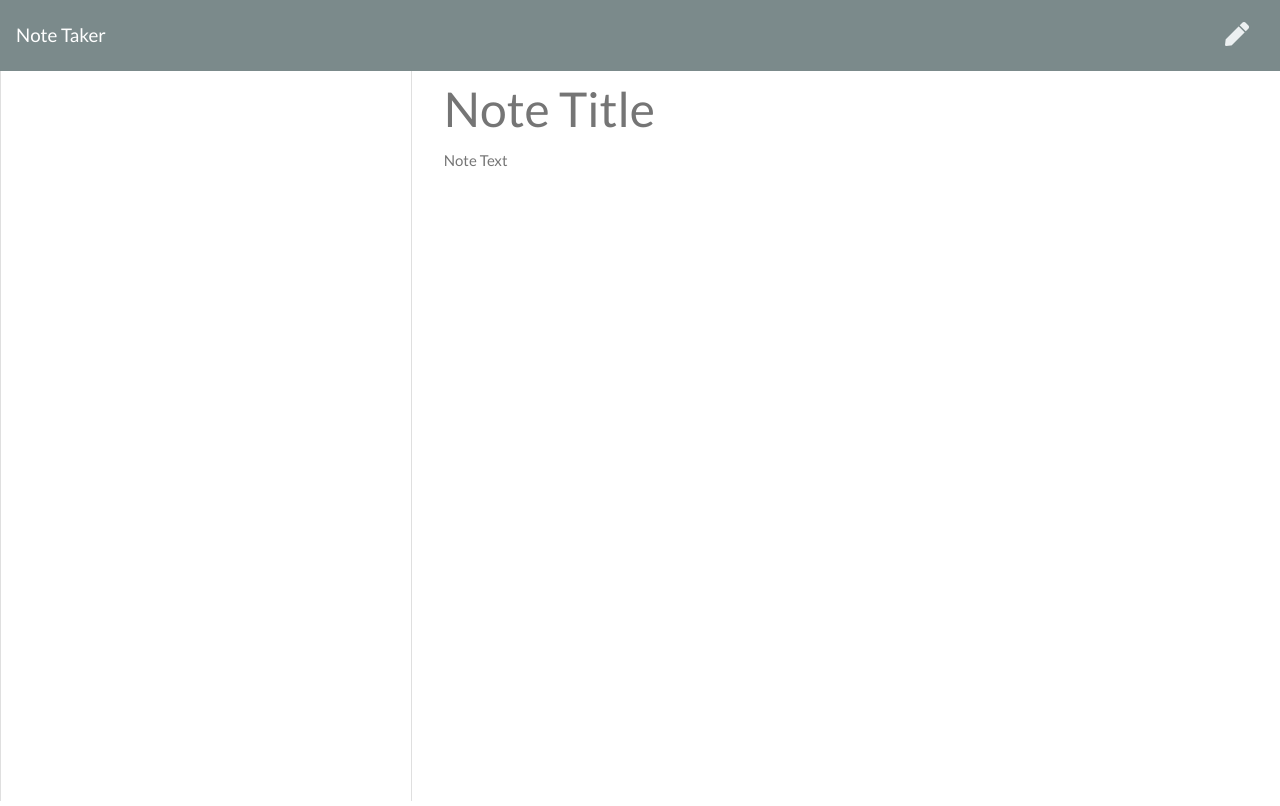
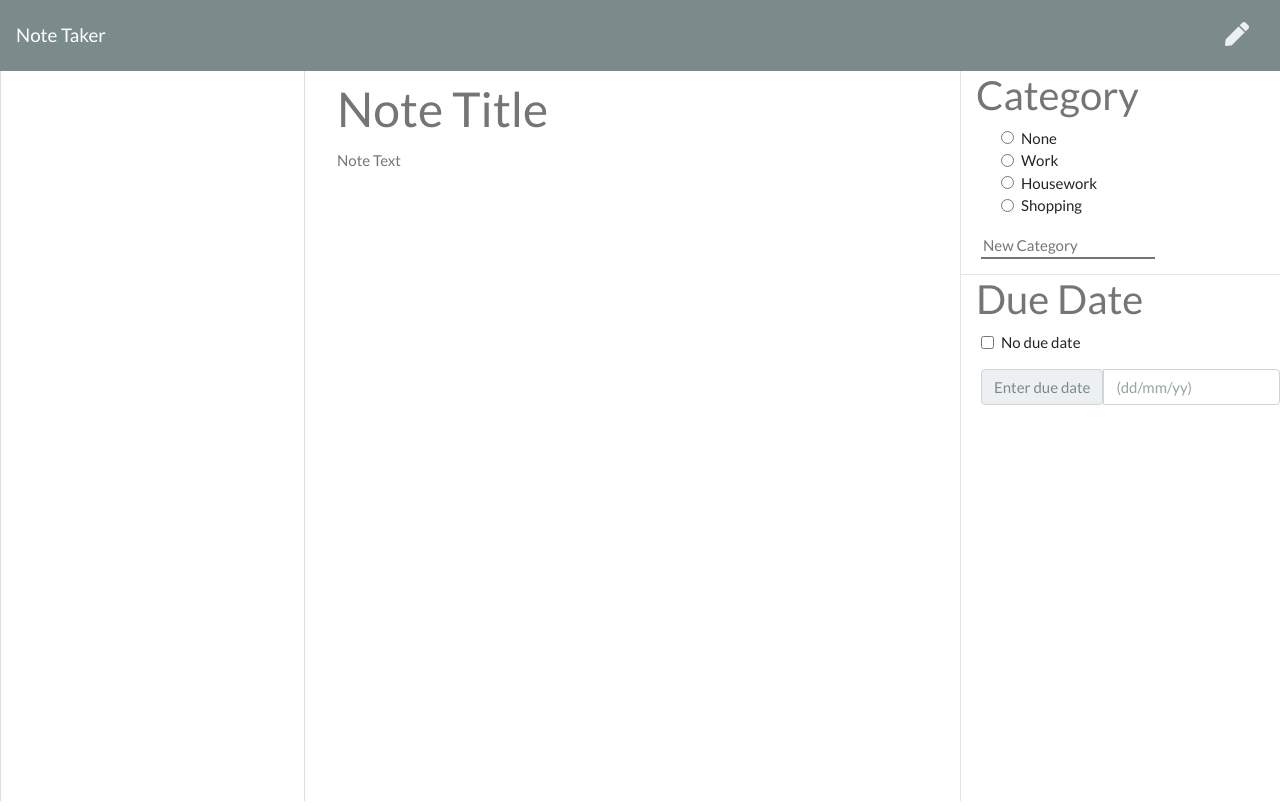
Before and after one commit to lbalbrecht/lba-note-taker, a website: page public/notes.html in a window 1280 px wide. Drawn offline with nearby package versions, Linux system fonts and the light colour scheme; no server answers.

Commit message:
added category and due date sections to page

```diff
--- a/public/assets/css/style.css
+++ b/public/assets/css/style.css
@@ -68,3 +68,42 @@ html, body {
   padding: 20px;
   cursor: pointer;
 }
+
+#note-info {
+  padding-left: 15px;
+  border-left-style: solid;
+  border-left-width: 1px;
+  border-left-color: #e4e4e4;
+}
+
+#note-info h2 {
+  text-indent: 15px;
+  color: #757575;
+}
+
+.info-row {
+  padding-bottom: 15px;
+  border-bottom-style: solid;
+  border-bottom-width: 1px;
+  border-bottom-color: #e4e4e4;
+}
+
+#radios {
+  list-style: none;
+}
+
+#new-cat-row {
+  padding-left: 20px;
+
+}
+
+.new-category {
+  border-top-style: none;
+  border-left-style: none;
+  border-right-style: none;
+}
+
+#date-check, #due-date {
+  padding-left: 20px;
+  padding-bottom: 15px;
+}
--- a/public/assets/js/index.js
+++ b/public/assets/js/index.js
@@ -3,6 +3,7 @@ let noteText;
 let saveNoteBtn;
 let newNoteBtn;
 let noteList;
+let radios;
 
 if (window.location.pathname === '/notes') {
   noteTitle = document.querySelector('.note-title');
@@ -10,6 +11,7 @@ if (window.location.pathname === '/notes') {
   saveNoteBtn = document.querySelector('.save-note');
   newNoteBtn = document.querySelector('.new-note');
   noteList = document.querySelectorAll('.list-container .list-group');
+  radios = document.querySelectorAll(".form-check-input");
 }
 
 // Show an element
@@ -184,4 +186,13 @@ if (window.location.pathname === '/notes') {
   noteText.addEventListener('keyup', handleRenderSaveBtn);
 }
 
+// Disable the categories if there is no text in the active note
+// const disableRadios =() => {
+  if (!activeNote.title && !activeNote.text) {
+    radios.setAttribute("disabled", "");
+  } else {
+    radios.setAttribute("disabled", false);
+  }
+// }
+
 getAndRenderNotes();
--- a/public/notes.html
+++ b/public/notes.html
@@ -23,15 +23,83 @@
   </nav>
   <div class="container-fluid">
     <div class="row">
-      <div class="col-4 list-container">
+      <div class="col-3 list-container">
         <div class="card">
           <ul class="list-group">
           </ul>
         </div>
       </div>
-      <div class="col-8">
+      <div class="col-6">
         <input class="note-title" placeholder="Note Title" maxlength="28" type="text">
         <textarea class="note-textarea" placeholder="Note Text"></textarea>
+      </div>
+      <div class="col-3" id="note-info">
+        <div class="row">
+          <h2>Category</h2>
+        </div>
+        <div class="row">
+          <ul id="radios">
+            <li>
+              <div class="form-check">
+                <input class="form-check-input" type="radio" name="categoryRadios" id="category1" value="option1">
+                <label class="form-check-label" for="category1">
+                  None
+                </label>
+              </div>
+            </li>
+            <li>
+              <div class="form-check">
+                <input class="form-check-input" type="radio" name="categoryRadios" id="category1" value="option1">
+                <label class="form-check-label" for="category1">
+                  Work
+                </label>
+              </div>
+            </li>
+            <li>
+              <div class="form-check">
+                <input class="form-check-input" type="radio" name="categoryRadios" id="category2" value="option2">
+                <label class="form-check-label" for="category2">
+                  Housework
+                </label>
+              </div>
+            </li>
+            <li>
+              <div class="form-check">
+                <input class="form-check-input" type="radio" name="categoryRadios" id="category3" value="option3">
+                <label class="form-check-label" for="category3">
+                  Shopping
+                </label>
+              </div>
+            </li>
+            <!-- <li>
+              <div class="form-check">
+                <input class="form-check-input" type="radio" name="categoryRadios" id="category3" value="option3">
+                <label class="form-check-label" for="category3">
+                </label>
+              </div>
+            </li> -->
+          </ul>
+        </div>
+        <div class="row info-row" id="new-cat-row">
+          <input class="new-category" placeholder="New Category" maxlength="28" type="text">
+        </div>
+        <div class="row">
+          <h2>Due Date</h2>
+        </div>
+        <div class="row" id="date-check">
+          <div class="form-check">
+            <input class="form-check-input" type="checkbox" value="" id="no-date-check">
+            <label class="form-check-label" for="no-date-check">
+              No due date
+            </label>
+          </div>
+        </div>
+        <div class="row" id="due-date">
+          <div class="input-group mb-3">
+            <span class="input-group-text" id="inputGroup-sizing-default">Enter due date</span>
+            <input type="text" class="form-control" aria-label="Sizing example input" aria-describedby="inputGroup-sizing-default" placeholder="(dd/mm/yy)">
+          </div>
+        </div>
       </div>
     </div>
   </div>
```
